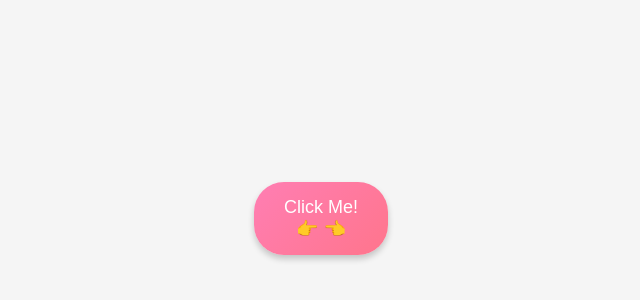
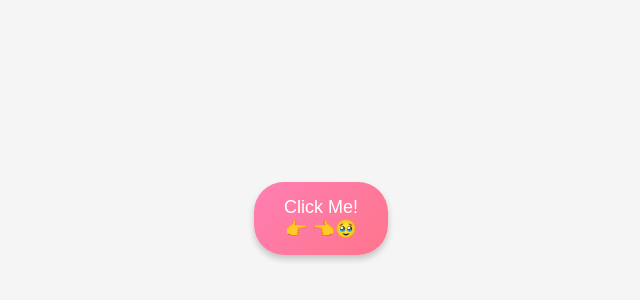
Before and after one commit to Priyanvi9/my-html-project, a plain HTML site: page index.html in a window 1280 px wide. Shown: the part 182-482 px from the top of the page, 319-959 px from the left. Drawn offline with Linux system fonts and the light colour scheme.

Commit message:
Update index.html

```diff
--- a/index.html
+++ b/index.html
@@ -43,7 +43,7 @@
   </style>
 </head>
 <body>
-  <button class="btn" onclick="interact()">Click Me!<br>👉 👈 </button>
+  <button class="btn" onclick="interact()">Click Me!<br>👉 👈🥹</button>
 
   <script>
     let positions = ['right', 'left', 'up', 'down'];
```
